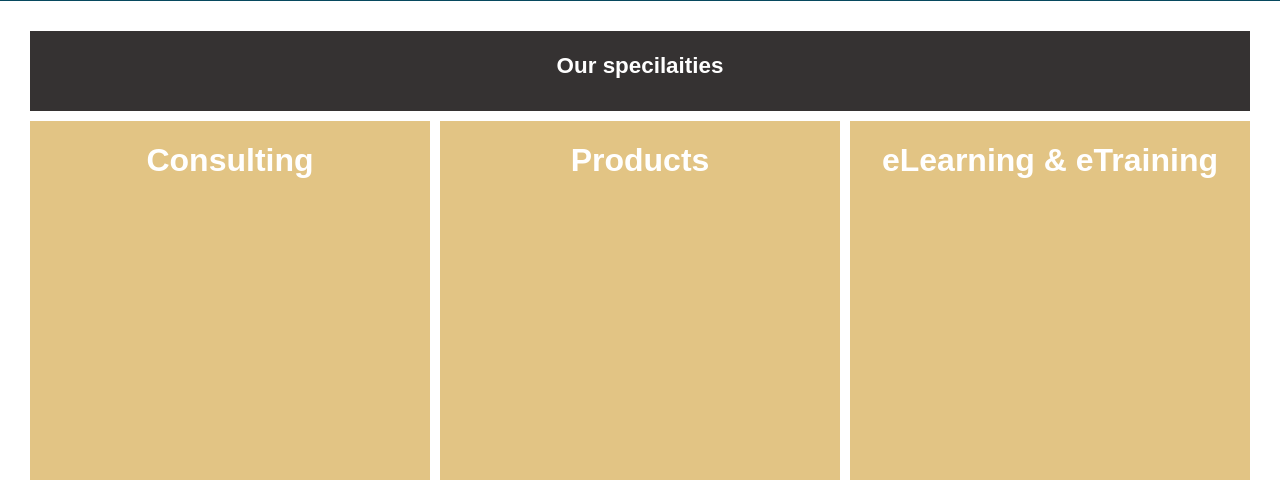
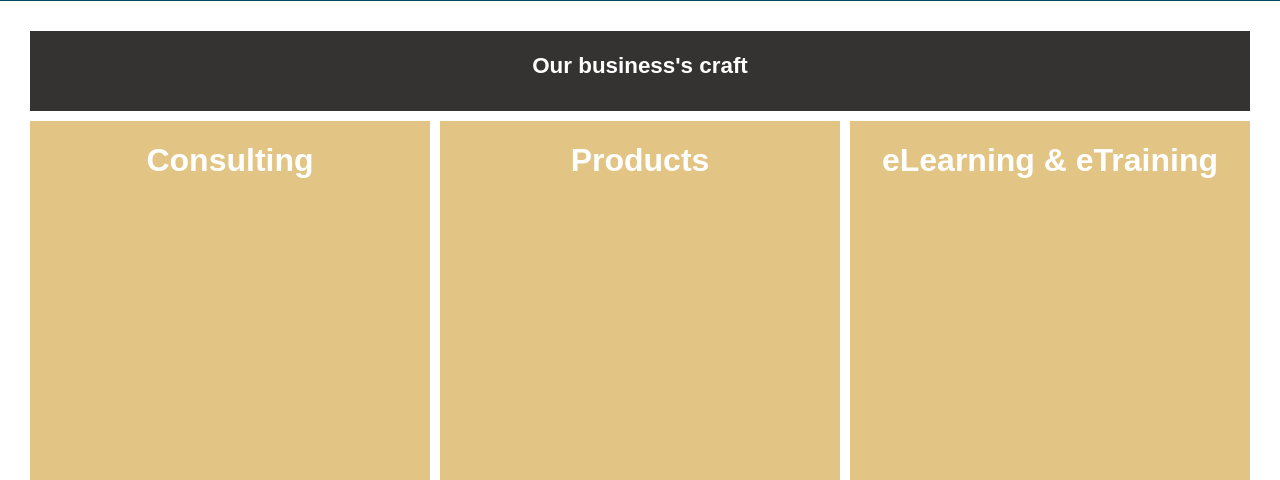
Before and after one commit to thenosewizard/quack, a Flask app: page / in a window 1280 px wide. Shown: the part 979-1459 px from the top of the page. Run offline with Flask 2, Linux system fonts and the light colour scheme.

Commit message:
Changed text

```diff
--- a/templates/home.html
+++ b/templates/home.html
@@ -14,7 +14,7 @@
 
         <div id="upperHome" >
 
-            <div id="special"><h1>Our specilaities</h1></div>
+            <div id="special"><h1>Our business's craft</h1></div>
             <!--Upper sections-->
             <div id="upper1" class="specialContent">
                 <h1 class="homeHead">Consulting</h1>
```
